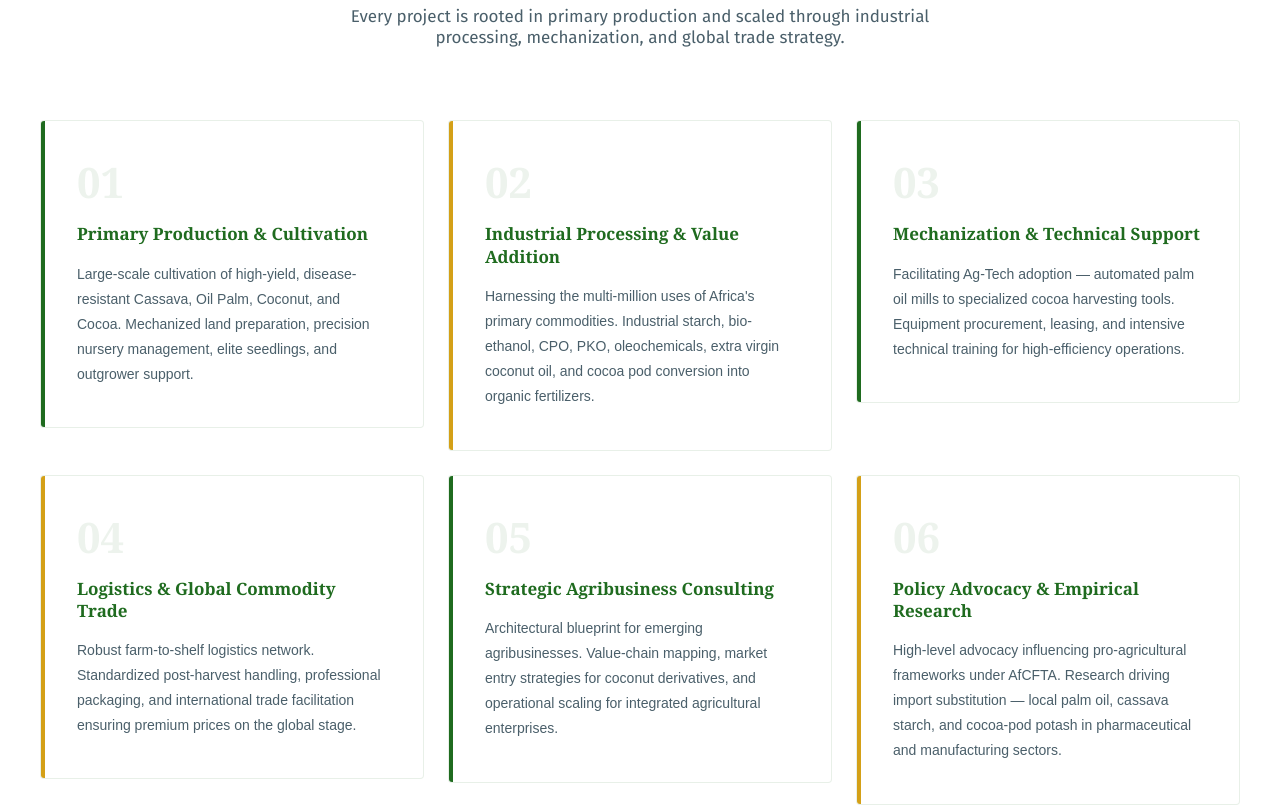
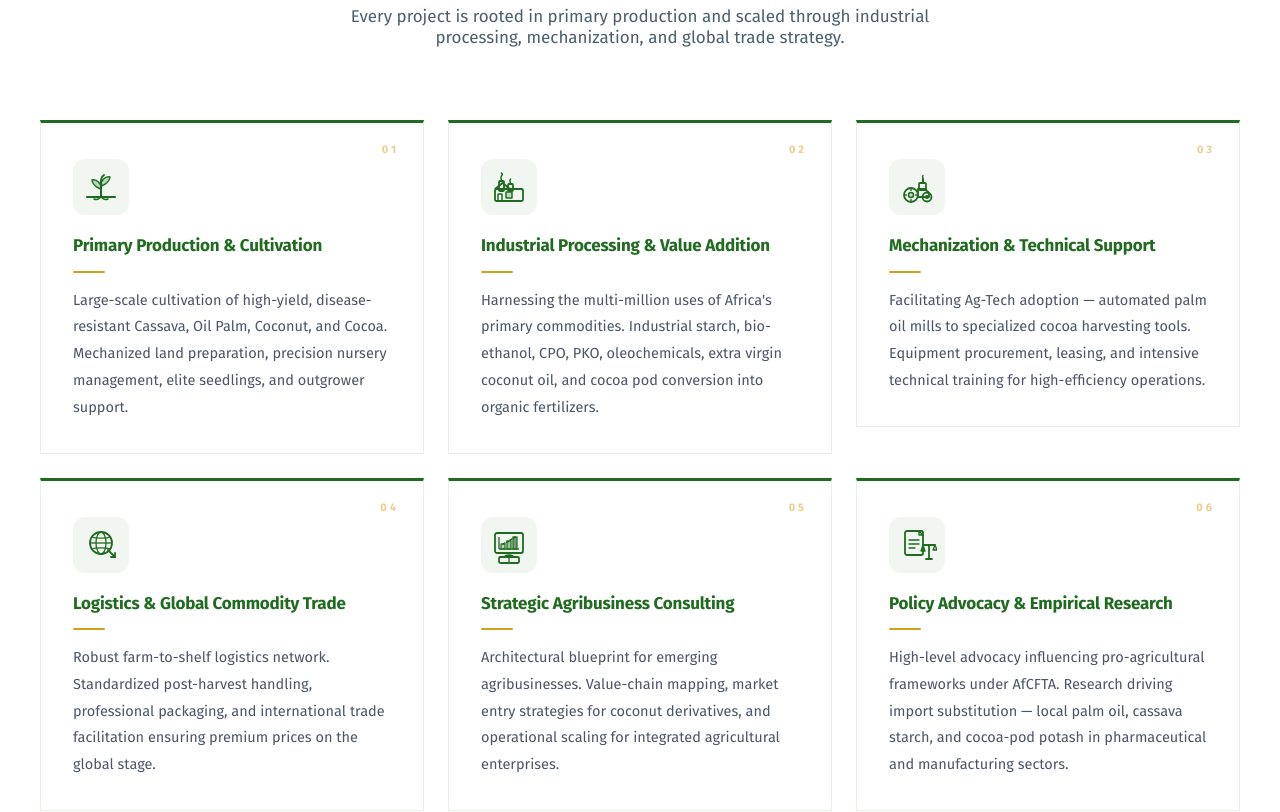
Before and after one commit to strivehardest/truseedsafrica, a Next.js app: page / in a window 1280 px wide. Shown: the part 2320-3132 px from the top of the page. Built offline with nearby package versions, Linux system fonts and the light colour scheme.

Commit message:
Add files via upload

```diff
--- a/src/app/pillars/page.tsx
+++ b/src/app/pillars/page.tsx
@@ -6,6 +6,8 @@ import PillarsHeroSection from "@/components/sections/PillarsHeroSection";
 import CTASection from "@/components/CTASection";
 
 const pillarsStyles = `
+  @import url('https://fonts.googleapis.com/css2?family=Fira+Sans:ital,wght@0,400;0,600;0,700;0,800;0,900;1,700&display=swap');
+
   /* ── Intro band ── */
   .pillars-intro-band {
     background: #174F17;
@@ -140,7 +142,7 @@ export default function PillarsPage() {
               <span style={{ color: COLORS.gold, fontSize: 12, letterSpacing: 5, textTransform: "uppercase", fontFamily: "'Fira Sans', Arial, sans-serif", fontWeight: 700 }}>
                 Our Framework
               </span>
-              <h2 style={{ fontSize: "clamp(28px, 4vw, 46px)", color: COLORS.green, fontFamily: "'Plus Jakarta Sans', Arial, sans-serif", fontWeight: 800, margin: "14px 0 16px", lineHeight: 1.1 }}>
+              <h2 style={{ fontSize: "clamp(28px, 4vw, 46px)", color: COLORS.green, fontFamily: "'Fira Sans', Arial, sans-serif", fontWeight: 800, margin: "14px 0 16px", lineHeight: 1.1 }}>
                 The 6 Strategic Pillars
               </h2>
               <p style={{ color: COLORS.charcoalLight, fontSize: "clamp(15px, 1.8vw, 17px)", fontFamily: "'Fira Sans', Arial, sans-serif", maxWidth: 580, margin: "0 auto", lineHeight: 1.85 }}>
@@ -151,9 +153,14 @@ export default function PillarsPage() {
           </AnimatedSection>
 
           <div className="pillars-grid">
-            {PILLARS.map((p, i) => (
-              <AnimatedSection key={p.num} delay={i * 80}>
-                <PillarCard {...p} index={i} />
+            {PILLARS.map((p) => (
+              <AnimatedSection key={p.num} delay={p.id * 80}>
+                <PillarCard
+                  num={p.num}
+                  title={p.title}
+                  description={p.description}
+                  icon={p.icon}
+                />
               </AnimatedSection>
             ))}
           </div>
@@ -167,18 +174,18 @@ export default function PillarsPage() {
             <span style={{ color: COLORS.gold, fontSize: 12, letterSpacing: 5, textTransform: "uppercase", fontFamily: "'Fira Sans', Arial, sans-serif", fontWeight: 700 }}>
               The Pipeline
             </span>
-            <h2 style={{ fontSize: "clamp(24px, 3.5vw, 38px)", color: "#fff", fontFamily: "'Plus Jakarta Sans', Arial, sans-serif", fontWeight: 800, margin: "14px 0 0", lineHeight: 1.1 }}>
+            <h2 style={{ fontSize: "clamp(24px, 3.5vw, 38px)", color: "#fff", fontFamily: "'Fira Sans', Arial, sans-serif", fontWeight: 800, margin: "14px 0 0", lineHeight: 1.1 }}>
               From Seed to Global Market
             </h2>
           </div>
           <div className="pillars-flow-grid">
-            {flowSteps.map((step, i) => (
+            {flowSteps.map((step) => (
               <div key={step.num} className="pillars-flow-step">
                 <div className="pillars-flow-arrow">›</div>
                 <div style={{ width: 48, height: 48, borderRadius: "50%", background: "rgba(212,160,23,0.15)", border: "1.5px solid rgba(212,160,23,0.3)", display: "flex", alignItems: "center", justifyContent: "center", margin: "0 auto 14px" }}>
-                  <span style={{ color: COLORS.gold, fontWeight: 900, fontSize: 14, fontFamily: "'Plus Jakarta Sans', Arial, sans-serif" }}>{step.num}</span>
+                  <span style={{ color: COLORS.gold, fontWeight: 900, fontSize: 14, fontFamily: "'Fira Sans', Arial, sans-serif" }}>{step.num}</span>
                 </div>
-                <div style={{ color: "#fff", fontSize: "clamp(15px, 1.8vw, 17px)", fontWeight: 800, fontFamily: "'Plus Jakarta Sans', Arial, sans-serif", marginBottom: 6 }}>{step.label}</div>
+                <div style={{ color: "#fff", fontSize: "clamp(15px, 1.8vw, 17px)", fontWeight: 800, fontFamily: "'Fira Sans', Arial, sans-serif", marginBottom: 6 }}>{step.label}</div>
                 <div style={{ color: "rgba(255,255,255,0.45)", fontSize: "clamp(12px, 1.4vw, 13px)", fontFamily: "'Fira Sans', Arial, sans-serif", letterSpacing: 1, lineHeight: 1.5 }}>{step.sub}</div>
               </div>
             ))}
@@ -193,7 +200,7 @@ export default function PillarsPage() {
             <span style={{ color: COLORS.gold, fontSize: 12, letterSpacing: 5, textTransform: "uppercase", fontFamily: "'Fira Sans', Arial, sans-serif", fontWeight: 700 }}>
               How It Works
             </span>
-            <h2 style={{ color: COLORS.green, fontFamily: "'Plus Jakarta Sans', Arial, sans-serif", fontWeight: 800, fontSize: "clamp(26px, 3.5vw, 42px)", margin: "16px 0 24px", lineHeight: 1.1 }}>
+            <h2 style={{ color: COLORS.green, fontFamily: "'Fira Sans', Arial, sans-serif", fontWeight: 800, fontSize: "clamp(26px, 3.5vw, 42px)", margin: "16px 0 24px", lineHeight: 1.1 }}>
               All Six Pillars Work as One
             </h2>
             <div style={{ width: 56, height: 3, background: COLORS.gold, margin: "0 auto 28px", borderRadius: 2 }} />
@@ -225,7 +232,7 @@ export default function PillarsPage() {
                 ["AfCFTA", "Trade Framework"],
               ].map(([num, label]) => (
                 <div key={label} style={{ flex: "1 0 120px", textAlign: "center", padding: "0 28px", borderRight: "1px solid rgba(0,0,0,0.07)" }}>
-                  <div style={{ color: COLORS.green, fontSize: "clamp(24px, 4vw, 36px)", fontWeight: 900, fontFamily: "'Plus Jakarta Sans', Arial, sans-serif", lineHeight: 1 }}>{num}</div>
+                  <div style={{ color: COLORS.green, fontSize: "clamp(24px, 4vw, 36px)", fontWeight: 900, fontFamily: "'Fira Sans', Arial, sans-serif", lineHeight: 1 }}>{num}</div>
                   <div style={{ color: COLORS.charcoalLight, fontSize: 13, letterSpacing: 2, textTransform: "uppercase", fontFamily: "'Fira Sans', Arial, sans-serif", marginTop: 8 }}>{label}</div>
                 </div>
               ))}
--- a/src/components/ui/PillarCard.tsx
+++ b/src/components/ui/PillarCard.tsx
@@ -1,90 +1,219 @@
 "use client";
-import { COLORS } from "@/lib/constants";
-import type { Pillar } from "@/types";
+import React, { useState } from "react";
 
-interface PillarCardProps extends Pillar {
-  index: number;
+// ── Types ─────────────────────────────────────────────────────────────────────
+type IconKey = "leaf" | "gear" | "wrench" | "globe" | "chart" | "bank";
+
+interface PillarCardProps {
+  num: string;
+  title: string;
+  description: string;
+  icon: IconKey;
 }
 
-export default function PillarCard({ num, title, desc, icon, index }: PillarCardProps) {
+// ── SVG Icons ─────────────────────────────────────────────────────────────────
+const LeafIcon: React.FC = () => (
+  <svg viewBox="0 0 40 40" fill="none" xmlns="http://www.w3.org/2000/svg" width="40" height="40">
+    <line x1="6" y1="30" x2="34" y2="30" stroke="currentColor" strokeWidth="2" strokeLinecap="round" />
+    <line x1="20" y1="30" x2="20" y2="14" stroke="currentColor" strokeWidth="2" strokeLinecap="round" />
+    <path d="M20 22 C20 22 12 20 11 13 C16 12 21 17 20 22Z" fill="currentColor" fillOpacity="0.25" stroke="currentColor" strokeWidth="1.5" strokeLinejoin="round" />
+    <path d="M20 19 C20 19 28 17 29 10 C24 9 19 14 20 19Z" fill="currentColor" fillOpacity="0.25" stroke="currentColor" strokeWidth="1.5" strokeLinejoin="round" />
+    <path d="M20 14 C20 14 20 10 23 8" stroke="currentColor" strokeWidth="1.8" strokeLinecap="round" />
+    <path d="M20 30 C18 32 15 33 13 32" stroke="currentColor" strokeWidth="1.5" strokeLinecap="round" />
+    <path d="M20 30 C22 32 25 33 27 32" stroke="currentColor" strokeWidth="1.5" strokeLinecap="round" />
+  </svg>
+);
+
+const GearIcon: React.FC = () => (
+  <svg viewBox="0 0 40 40" fill="none" xmlns="http://www.w3.org/2000/svg" width="40" height="40">
+    <rect x="6" y="22" width="28" height="12" rx="1.5" stroke="currentColor" strokeWidth="1.8" />
+    <rect x="10" y="14" width="5" height="10" rx="1" stroke="currentColor" strokeWidth="1.8" />
+    <rect x="19" y="17" width="5" height="7" rx="1" stroke="currentColor" strokeWidth="1.8" />
+    <path d="M12.5 14 C12.5 12 11 10.5 12.5 9 C14 7.5 12.5 6 12.5 6" stroke="currentColor" strokeWidth="1.5" strokeLinecap="round" />
+    <path d="M21.5 17 C21.5 15 20 13.5 21.5 12" stroke="currentColor" strokeWidth="1.5" strokeLinecap="round" />
+    <rect x="17" y="25" width="6" height="6" rx="0.5" fill="currentColor" fillOpacity="0.2" stroke="currentColor" strokeWidth="1.5" />
+    <rect x="9" y="27" width="4" height="7" rx="0.5" stroke="currentColor" strokeWidth="1.5" />
+    <path d="M6 22 L13.5 16 L21 22" stroke="currentColor" strokeWidth="1.8" strokeLinejoin="round" />
+  </svg>
+);
+
+const WrenchIcon: React.FC = () => (
+  <svg viewBox="0 0 40 40" fill="none" xmlns="http://www.w3.org/2000/svg" width="40" height="40">
+    <circle cx="14" cy="28" r="7" stroke="currentColor" strokeWidth="1.8" />
+    <circle cx="14" cy="28" r="2.5" fill="currentColor" fillOpacity="0.2" stroke="currentColor" strokeWidth="1.5" />
+    <line x1="14" y1="21" x2="14" y2="24" stroke="currentColor" strokeWidth="1.4" />
+    <line x1="14" y1="32" x2="14" y2="35" stroke="currentColor" strokeWidth="1.4" />
+    <line x1="7" y1="28" x2="10" y2="28" stroke="currentColor" strokeWidth="1.4" />
+    <line x1="18" y1="28" x2="21" y2="28" stroke="currentColor" strokeWidth="1.4" />
+    <circle cx="30" cy="30" r="4.5" stroke="currentColor" strokeWidth="1.8" />
+    <circle cx="30" cy="30" r="1.5" fill="currentColor" fillOpacity="0.2" stroke="currentColor" strokeWidth="1.2" />
+    <path d="M21 30 L21 22 L28 22 L32 26 L32 30Z" stroke="currentColor" strokeWidth="1.8" strokeLinejoin="round" />
+    <rect x="22" y="16" width="7" height="7" rx="1" stroke="currentColor" strokeWidth="1.8" />
+    <line x1="26" y1="16" x2="26" y2="12" stroke="currentColor" strokeWidth="2" strokeLinecap="round" />
+    <path d="M26 12 C26 10.5 25 9.5 26 8.5" stroke="currentColor" strokeWidth="1.4" strokeLinecap="round" />
+  </svg>
+);
+
+const GlobeIcon: React.FC = () => (
+  <svg viewBox="0 0 40 40" fill="none" xmlns="http://www.w3.org/2000/svg" width="40" height="40">
+    <circle cx="20" cy="18" r="11" stroke="currentColor" strokeWidth="1.8" />
+    <ellipse cx="20" cy="18" rx="5" ry="11" stroke="currentColor" strokeWidth="1.3" />
+    <line x1="9" y1="18" x2="31" y2="18" stroke="currentColor" strokeWidth="1.3" />
+    <path d="M11 12 C14 13.5 26 13.5 29 12" stroke="currentColor" strokeWidth="1.3" />
+    <path d="M11 24 C14 22.5 26 22.5 29 24" stroke="currentColor" strokeWidth="1.3" />
+    <path d="M27 25 L34 32" stroke="currentColor" strokeWidth="1.8" strokeLinecap="round" />
+    <polyline points="30,32 34,32 34,28" stroke="currentColor" strokeWidth="1.8" strokeLinecap="round" strokeLinejoin="round" />
+  </svg>
+);
+
+const ChartIcon: React.FC = () => (
+  <svg viewBox="0 0 40 40" fill="none" xmlns="http://www.w3.org/2000/svg" width="40" height="40">
+    <rect x="6" y="8" width="28" height="20" rx="2" stroke="currentColor" strokeWidth="1.8" />
+    <line x1="10" y1="24" x2="30" y2="24" stroke="currentColor" strokeWidth="1.3" />
+    <line x1="10" y1="24" x2="10" y2="12" stroke="currentColor" strokeWidth="1.3" />
+    <rect x="12" y="19" width="4" height="5" fill="currentColor" fillOpacity="0.25" stroke="currentColor" strokeWidth="1.2" />
+    <rect x="18" y="16" width="4" height="8" fill="currentColor" fillOpacity="0.4" stroke="currentColor" strokeWidth="1.2" />
+    <rect x="24" y="12" width="4" height="12" fill="currentColor" fillOpacity="0.6" stroke="currentColor" strokeWidth="1.2" />
+    <polyline points="14,19 20,16 26,12" stroke="currentColor" strokeWidth="1.6" strokeLinecap="round" strokeLinejoin="round" strokeDasharray="2 2" />
+    <path d="M16 32 C16 29.5 24 29.5 24 32" stroke="currentColor" strokeWidth="1.8" strokeLinecap="round" fill="none" />
+    <rect x="10" y="32" width="20" height="6" rx="1.5" stroke="currentColor" strokeWidth="1.8" />
+    <line x1="20" y1="32" x2="20" y2="38" stroke="currentColor" strokeWidth="1.3" />
+  </svg>
+);
+
+const BankIcon: React.FC = () => (
+  <svg viewBox="0 0 40 40" fill="none" xmlns="http://www.w3.org/2000/svg" width="40" height="40">
+    <rect x="8" y="6" width="18" height="24" rx="2" stroke="currentColor" strokeWidth="1.8" />
+    <path d="M22 6 L26 10 L22 10 Z" fill="currentColor" fillOpacity="0.2" stroke="currentColor" strokeWidth="1.3" strokeLinejoin="round" />
+    <line x1="12" y1="15" x2="22" y2="15" stroke="currentColor" strokeWidth="1.4" strokeLinecap="round" />
+    <line x1="12" y1="19" x2="22" y2="19" stroke="currentColor" strokeWidth="1.4" strokeLinecap="round" />
+    <line x1="12" y1="23" x2="18" y2="23" stroke="currentColor" strokeWidth="1.4" strokeLinecap="round" />
+    <line x1="26" y1="20" x2="38" y2="20" stroke="currentColor" strokeWidth="1.8" strokeLinecap="round" />
+    <line x1="32" y1="20" x2="32" y2="34" stroke="currentColor" strokeWidth="1.8" strokeLinecap="round" />
+    <line x1="29" y1="34" x2="35" y2="34" stroke="currentColor" strokeWidth="1.8" strokeLinecap="round" />
+    <path d="M26 20 L24 26 L28 26 Z" stroke="currentColor" strokeWidth="1.3" strokeLinejoin="round" fill="currentColor" fillOpacity="0.15" />
+    <path d="M38 20 L36 25 L40 25 Z" stroke="currentColor" strokeWidth="1.3" strokeLinejoin="round" fill="currentColor" fillOpacity="0.15" />
+  </svg>
+);
+
+const ICON_MAP: Record<IconKey, React.FC> = {
+  leaf:   LeafIcon,
+  gear:   GearIcon,
+  wrench: WrenchIcon,
+  globe:  GlobeIcon,
+  chart:  ChartIcon,
+  bank:   BankIcon,
+};
+
+const FONT = "'Fira Sans', Arial, sans-serif";
+const GREEN = "#1F6B1F";
+const GOLD = "#D4A017";
+const GOLD_DARK = "#B8860B";
+const GREY = "#4A5568";
+
+export default function PillarCard({ num, title, description, icon }: PillarCardProps) {
+  console.log("NEW PILLARCARD LOADED");
+  console.log("CARD PROPS", { num, title, description, icon });
+
+  const Icon = ICON_MAP[icon] ?? LeafIcon;
+  const [hovered, setHovered] = useState(false);
+
   return (
     <div
+      onMouseEnter={() => setHovered(true)}
+      onMouseLeave={() => setHovered(false)}
       style={{
-        background: COLORS.white,
-        borderRadius: "4px",
-        padding: "40px 36px",
-        border: `1px solid rgba(31,107,31,0.1)`,
-        transition: "transform 0.3s, box-shadow 0.3s",
-        cursor: "default",
+        background: "#fff",
+        border: "1px solid rgba(31, 107, 31, 0.1)",
+        borderTop: hovered ? `3px solid ${GOLD}` : `3px solid ${GREEN}`,
+        padding: "36px 32px 32px",
         position: "relative",
-        overflow: "hidden",
-      }}
-      onMouseEnter={(e) => {
-        (e.currentTarget as HTMLElement).style.transform = "translateY(-6px)";
-        (e.currentTarget as HTMLElement).style.boxShadow =
-          "0 20px 50px rgba(31,107,31,0.12)";
-      }}
-      onMouseLeave={(e) => {
-        (e.currentTarget as HTMLElement).style.transform = "none";
-        (e.currentTarget as HTMLElement).style.boxShadow = "none";
+        boxShadow: hovered ? "0 12px 40px rgba(31, 107, 31, 0.12)" : "none",
+        transform: hovered ? "translateY(-4px)" : "translateY(0)",
+        transition: "box-shadow 0.25s ease, transform 0.25s ease, border-top-color 0.25s ease",
+        height: "100%",
+        display: "flex",
+        flexDirection: "column",
+        boxSizing: "border-box",
       }}
     >
-      {/* Left accent bar */}
+
+      {/* Number badge */}
+      <span
+        style={{
+          position: "absolute",
+          top: 20,
+          right: 24,
+          fontFamily: FONT,
+          fontSize: 11,
+          fontWeight: 900,
+          letterSpacing: 3,
+          color: "rgba(212, 160, 23, 0.5)",
+          textTransform: "uppercase",
+        }}
+      >
+        {num}
+      </span>
+
+      {/* Icon */}
       <div
         style={{
-          position: "absolute",
-          top: 0,
-          left: 0,
-          width: "4px",
-          height: "100%",
-          background: index % 2 === 0 ? COLORS.green : COLORS.gold,
-        }}
-      />
-
-      <div
-        style={{
+          width: 56,
+          height: 56,
+          background: hovered ? "rgba(212, 160, 23, 0.1)" : "rgba(31, 107, 31, 0.06)",
+          borderRadius: 12,
           display: "flex",
-          justifyContent: "space-between",
-          alignItems: "flex-start",
-          marginBottom: "20px",
+          alignItems: "center",
+          justifyContent: "center",
+          marginBottom: 20,
+          color: hovered ? GOLD_DARK : GREEN,
+          flexShrink: 0,
+          transition: "background 0.25s ease, color 0.25s ease",
         }}
       >
-        <span
-          style={{
-            fontSize: "42px",
-            fontWeight: 900,
-            color: "rgba(31,107,31,0.08)",
-            fontFamily: "'Georgia', serif",
-            lineHeight: 1,
-          }}
-        >
-          {num}
-        </span>
-
+        <Icon />
       </div>
 
+      {/* Title */}
       <h3
         style={{
-          fontSize: "17px",
-          fontWeight: 700,
-          color: COLORS.green,
-          fontFamily: "'Georgia', serif",
-          lineHeight: 1.3,
-          margin: "0 0 16px",
+          fontFamily: FONT,
+          fontSize: 17,
+          fontWeight: 800,
+          color: GREEN,
+          margin: "0 0 14px",
+          lineHeight: 1.25,
+          letterSpacing: -0.2,
         }}
       >
         {title}
       </h3>
+
+      {/* Gold divider */}
+      <div
+        style={{
+          width: hovered ? 48 : 32,
+          height: 2,
+          background: GOLD,
+          borderRadius: 2,
+          marginBottom: 14,
+          transition: "width 0.25s ease",
+          flexShrink: 0,
+        }}
+      />
+
+      {/* Description */}
       <p
         style={{
-          fontSize: "14px",
-          lineHeight: 1.8,
-          color: COLORS.charcoalLight,
+          fontFamily: FONT,
+          fontSize: 14.5,
+          lineHeight: 1.85,
+          color: GREY,
           margin: 0,
-          fontFamily: "'Arial', sans-serif",
+          flex: 1,
         }}
       >
-        {desc}
+        {description}
       </p>
     </div>
   );
```
Also changed, not shown: src/components/Footer.tsx (+7 -7 lines).
